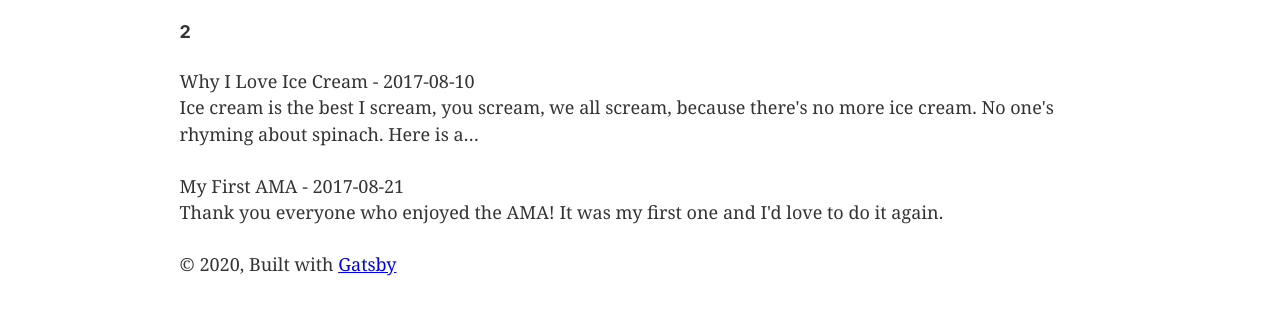
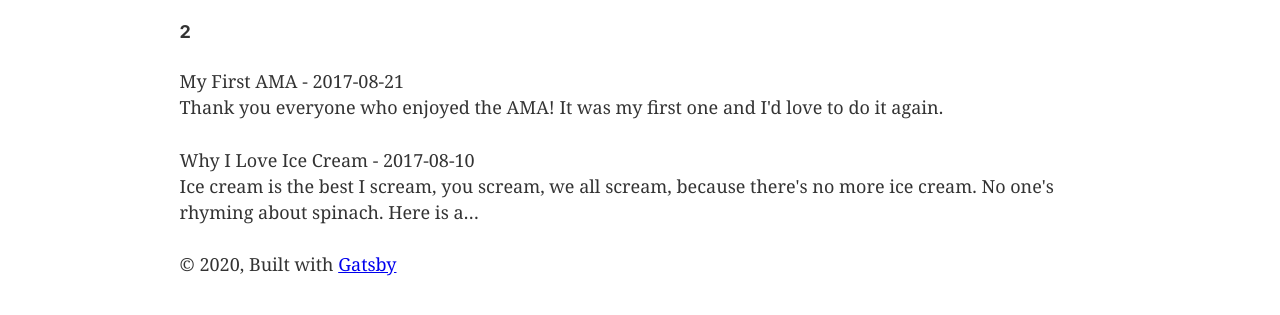
Before and after one commit to Vishnu-Prabhakaran/react-gatsby-blog, a Gatsby site in the folder gatsby-blog/: page / in a window 1280 px wide. Shown: the part 171-486 px from the top of the page. Built offline with nearby package versions, Linux system fonts and the light colour scheme; Gatsby itself is replaced by a stand-in of ours.

Commit message:
Sorting graphql query

```diff
--- a/gatsby-blog/src/pages/index.js
+++ b/gatsby-blog/src/pages/index.js
@@ -28,7 +28,7 @@ export default ({ data }) => {
 // GraphQL query
 export const query = graphql`
   query {
-    allMarkdownRemark {
+    allMarkdownRemark(sort: { fields: [frontmatter___date], order: DESC }) {
       totalCount
       edges {
         node {
@@ -38,6 +38,9 @@ export const query = graphql`
             title
             date
           }
+          fields {
+            slug
+          }
           excerpt
         }
       }
```
